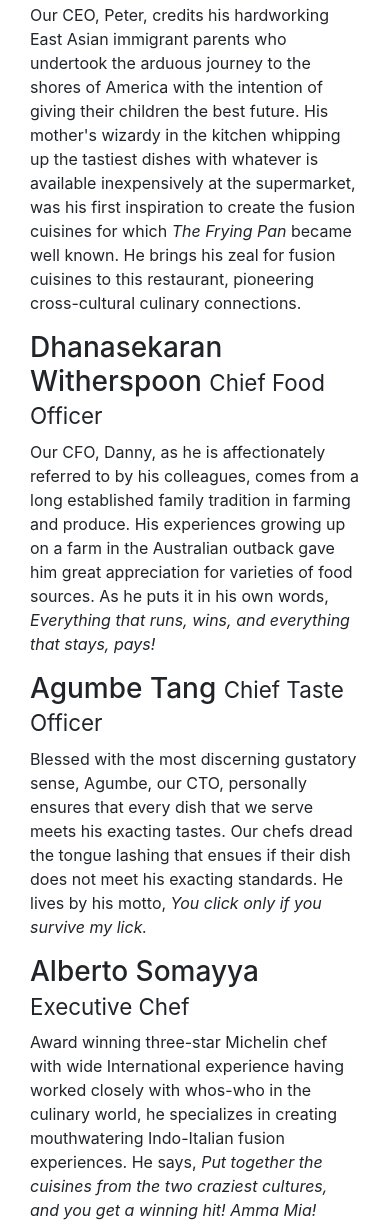
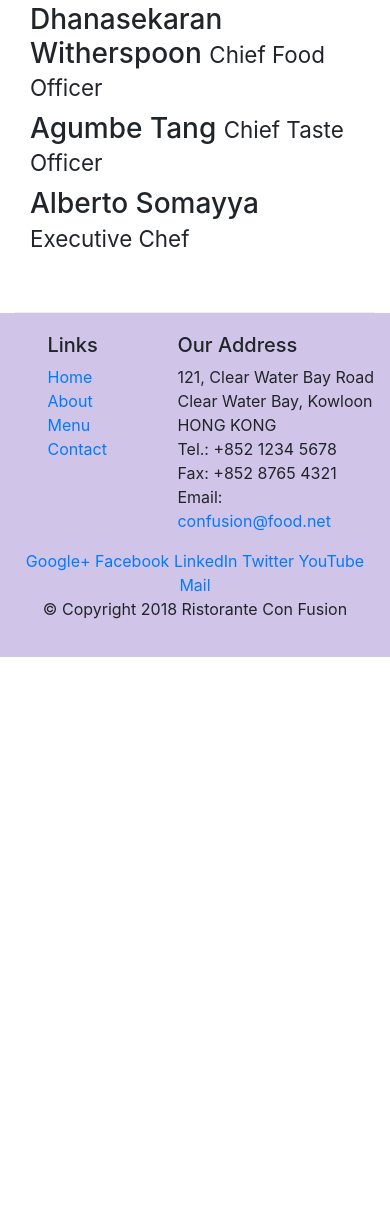
Before and after one commit to 72Roman/Front-End-Web-UI-Frameworks-and-Tools-Bootstrap4, a website: page aboutus.html in a window 390 px wide. Shown: the part 1194-2419 px from the top of the page. After the commit the page ends 1851 px from the top, so only its background shows below. Drawn offline with nearby package versions, Linux system fonts and the light colour scheme.

Commit message:
add d-none classes to descriptions in aboutus.html

```diff
--- a/aboutus.html
+++ b/aboutus.html
@@ -26,7 +26,7 @@
 
     <div class="container">
         <div class="row">
-            <div class="col-12">
+            <div class="col-12 col-sm">
                <h3>About Us</h3>
                <hr>
             </div>
@@ -44,16 +44,16 @@
 
 
         <div class="row row-content">
-            <div class="col-12">
+            <div class="col-12 col-sm">
                 <h2>Corporate Leadership</h2>
                 <h3>Peter Pan <small>Chief Epicurious Officer</small></h3>
-                <p>Our CEO, Peter, credits his hardworking East Asian immigrant parents who undertook the arduous journey to the shores of America with the intention of giving their children the best future. His mother's wizardy in the kitchen whipping up the tastiest dishes with whatever is available inexpensively at the supermarket, was his first inspiration to create the fusion cuisines for which <em>The Frying Pan</em> became well known. He brings his zeal for fusion cuisines to this restaurant, pioneering cross-cultural culinary connections.</p>
+                <p class="d-none d-sm-block">Our CEO, Peter, credits his hardworking East Asian immigrant parents who undertook the arduous journey to the shores of America with the intention of giving their children the best future. His mother's wizardy in the kitchen whipping up the tastiest dishes with whatever is available inexpensively at the supermarket, was his first inspiration to create the fusion cuisines for which <em>The Frying Pan</em> became well known. He brings his zeal for fusion cuisines to this restaurant, pioneering cross-cultural culinary connections.</p>
                 <h3>Dhanasekaran Witherspoon <small>Chief Food Officer</small></h3>
-                <p>Our CFO, Danny, as he is affectionately referred to by his colleagues, comes from a long established family tradition in farming and produce. His experiences growing up on a farm in the Australian outback gave him great appreciation for varieties of food sources. As he puts it in his own words, <em>Everything that runs, wins, and everything that stays, pays!</em></p>
+                <p class="d-none d-sm-block">Our CFO, Danny, as he is affectionately referred to by his colleagues, comes from a long established family tradition in farming and produce. His experiences growing up on a farm in the Australian outback gave him great appreciation for varieties of food sources. As he puts it in his own words, <em>Everything that runs, wins, and everything that stays, pays!</em></p>
                 <h3>Agumbe Tang <small>Chief Taste Officer</small></h3>
-                <p>Blessed with the most discerning gustatory sense, Agumbe, our CTO, personally ensures that every dish that we serve meets his exacting tastes. Our chefs dread the tongue lashing that ensues if their dish does not meet his exacting standards. He lives by his motto, <em>You click only if you survive my lick.</em></p>
+                <p class="d-none d-sm-block">Blessed with the most discerning gustatory sense, Agumbe, our CTO, personally ensures that every dish that we serve meets his exacting tastes. Our chefs dread the tongue lashing that ensues if their dish does not meet his exacting standards. He lives by his motto, <em>You click only if you survive my lick.</em></p>
                 <h3>Alberto Somayya <small>Executive Chef</small></h3>
-                <p>Award winning three-star Michelin chef with wide International experience having worked closely with whos-who in the culinary world, he specializes in creating mouthwatering Indo-Italian fusion experiences. He says, <em>Put together the cuisines from the two craziest cultures, and you get a winning hit! Amma Mia!</em></p>
+                <p class="d-none d-sm-block">Award winning three-star Michelin chef with wide International experience having worked closely with whos-who in the culinary world, he specializes in creating mouthwatering Indo-Italian fusion experiences. He says, <em>Put together the cuisines from the two craziest cultures, and you get a winning hit! Amma Mia!</em></p>
             </div>
        </div>
 
```
